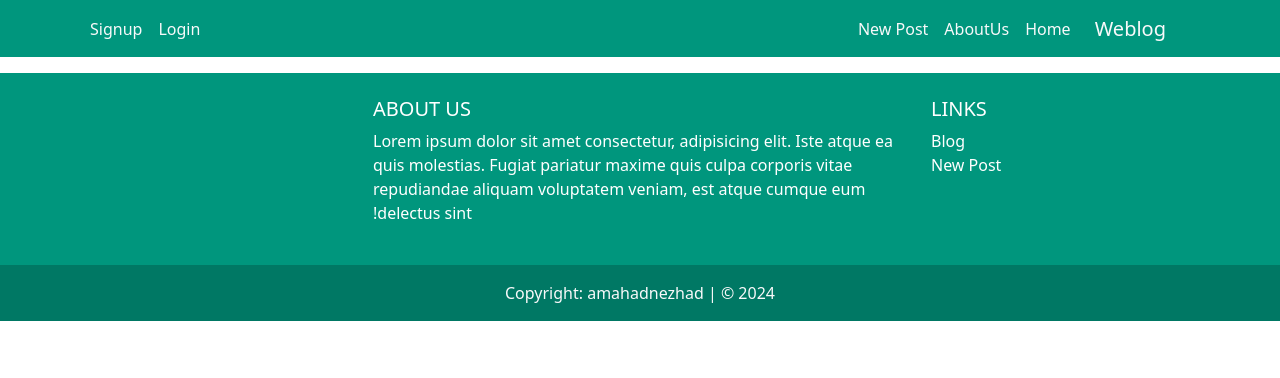
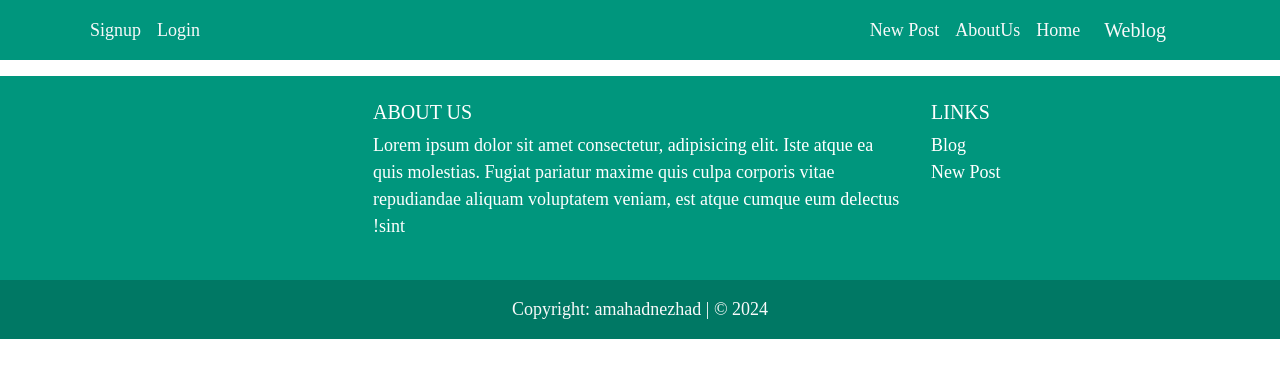
Before and after one commit to amahadnejad/Weblog, a Django app: page / in a window 1280 px wide. Shown: the top 378 px of the page. Run offline with Django 4.2, Linux system fonts and the light colour scheme; data that the repository does not hold is empty.

Commit message:
Add base.css To Static

```diff
--- a/blog/templates/blog/post_detail.html
+++ b/blog/templates/blog/post_detail.html
@@ -30,7 +30,7 @@
                         {% if post.cover %}
                             <div class="col-md-4 mt-3 d-flex justify-items-center">
                             <img src="{{ post.cover.url }}" class="card-img" alt="Blog Post Image"
-                                 width="400" height="250">
+                                 width="400" height="200">
                         {% else %}
                             <div class="col-md-4 mt-3 d-flex justify-items-center">
                                 <img src="https://via.placeholder.com/400x250" class="card-img" alt="Blog Post Image"
--- /dev/null
+++ b/static/css/base.css
@@ -0,0 +1,4 @@
+body {
+  font-family: "../fonts/Far_TrafcBd.ttf";
+  font-size: 18px;
+}
--- a/templates/_base.html
+++ b/templates/_base.html
@@ -11,6 +11,7 @@
           integrity="sha384-QWTKZyjpPEjISv5WaRU9OFeRpok6YctnYmDr5pNlyT2bRjXh0JMhjY6hW+ALEwIH" crossorigin="anonymous">
     <title>{% block page_title %}{% endblock page_title %}</title>
     <link rel="icon" type="image/x-icon" href="{% static 'icons/favicon.png' %}">
+    <link rel="stylesheet" href="{% static 'css/base.css' %}">
     {% block styles %}
 
     {% endblock styles %}
```
Also changed, not shown: static/fonts/BYekan+.ttf (added), static/fonts/Far_TrafcBd.ttf (added).
